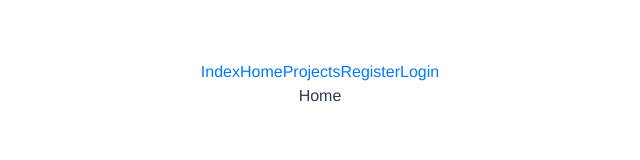
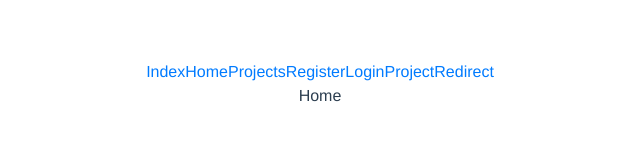
Before and after one commit to alphaolomi/todo-in-vue, a Vue app: page /#/home in a window 1280 px wide. Shown: the top 160 px of the page, without its empty margins (320-960 px from the left). Built offline with nearby package versions, Linux system fonts and the light colour scheme.

Commit message:
more components

```diff
--- a/src/App.vue
+++ b/src/App.vue
@@ -6,6 +6,8 @@
       <router-link to="/projects">Projects</router-link>
       <router-link to="/register">Register</router-link>
       <router-link to="/login">Login</router-link>
+      <router-link to="/project/1">Project</router-link>
+      <router-link to="/redirect">Redirect</router-link>
     </nav>
     <router-view/>
   </div>
--- a/src/components/Projects.vue
+++ b/src/components/Projects.vue
@@ -1,6 +1,7 @@
 <template>
   <div class="container">
-    <table class="table table-striped">
+    <h1>Projects</h1>
+    <!-- <table class="table table-striped">
       <thead>
         <tr>
           <th>ID</th>
@@ -15,7 +16,7 @@
           <td>{{ project.completed }}</td>
         </tr>
       </tbody>
-    </table>
+    </table> -->
   </div>
 </template>
 
--- /dev/null
+++ b/src/components/Redirect.vue
@@ -0,0 +1,12 @@
+// Redirect.vue
+
+<template>
+    <div></div>
+</template>
+<script>
+export default {
+    mounted() {
+        this.$router.push('/home');
+    }
+}
+</script>
```
Also changed, not shown: src/routes.js (+9 -6 lines).
